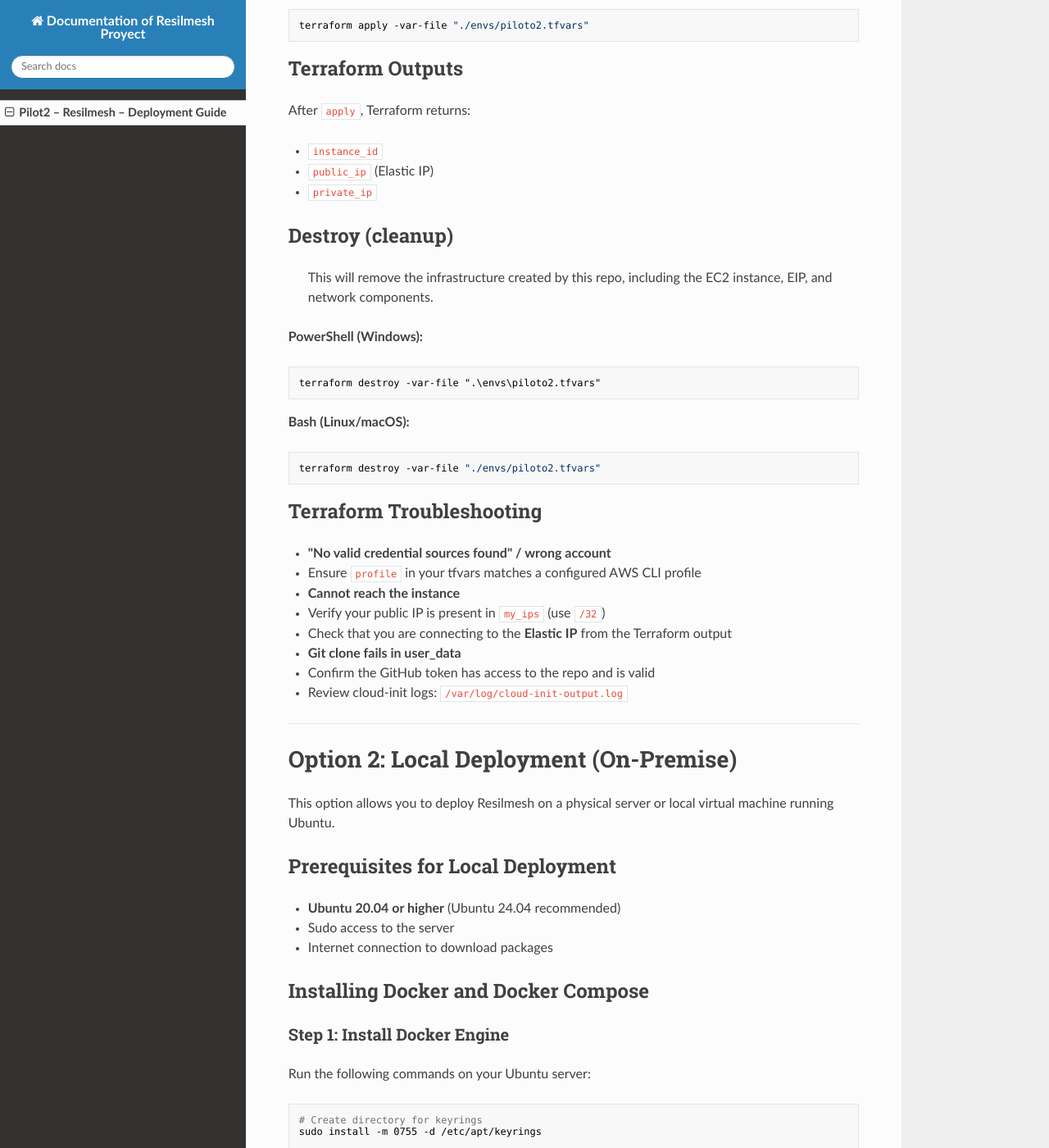
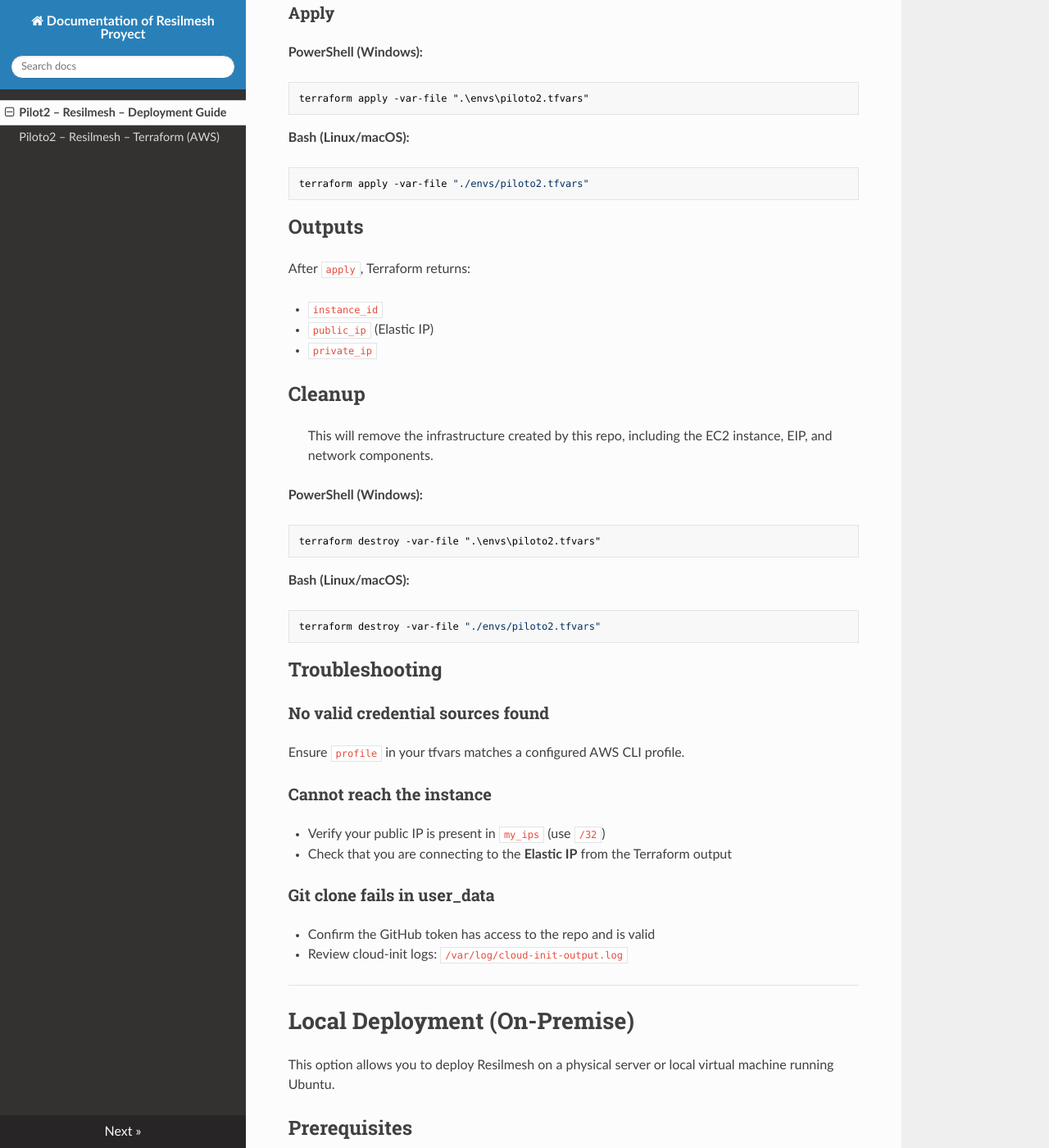
Before and after one commit to LLVSGMV/Piloto2-Resilmesh-AWS, an MkDocs documentation site: the page built from docs/index.md, in a window 1280 px wide and 1400 px high, scrolled down 4483 px. Shown: the whole window at 82% size. Built offline with MkDocs 1.6.1, drawn with Linux system fonts in a browser that asks for light colours; nearby versions of some CDN libraries; some of the changed text lies outside the part shown.

Commit message:
Update index.md

````diff
--- a/docs/index.md
+++ b/docs/index.md
@@ -9,14 +9,17 @@ Both options converge on the same Docker Compose-based application stack.
 
 ---
 
-# Option 1: AWS Deployment (Terraform)
+# AWS Deployment (Terraform)
 
 Terraform codebase to provision a **minimal, security-conscious AWS footprint** for the **Resilmesh Pilot2** environment.
 It deploys networking, IAM, and a single EC2 instance ready to run containers (Docker + Compose) and bootstrap an application stack via a Git clone.
 
 ## What Terraform Deploys
 
-### Networking (`modules/network`)
+### Networking
+
+**Module:** `modules/network`
+
 - **VPC** with DNS support/hostnames enabled
 - **Internet Gateway**
 - **Public subnet** (first CIDR from `public_subnets`) in the first available AZ
@@ -82,7 +91,7 @@ flowchart LR
         └── user_data.sh
 ```
 
-## Prerequisites for Terraform
+## Prerequisites
 
 - **Terraform >= 1.6**
 - AWS credentials configured locally (e.g., via `aws configure --profile <profile>`)
@@ -92,7 +101,7 @@ flowchart LR
   - EC2 instances + EIP
 - GitHub token with **minimum required scopes** to read the private repository used in bootstrap (`https://github.com/resilmesh2/Docker-Compose/`)
 
-## Terraform Configuration
+## Configuration
 
 ### GitHub Token
 
@@ -159,7 +170,7 @@ my_ips = [
 ]
 ```
 
-### Why `envs/piloto2.tfvars` matters
+#### Why `envs/piloto2.tfvars` matters
 
 Keeping configuration in `envs/piloto2.tfvars` helps you:
 - **Separate code from configuration** (same Terraform code can deploy different environments)
@@ -167,7 +178,7 @@ Keeping configuration in `envs/piloto2.tfvars` helps you:
 - **Rotate credentials easily** (e.g., change GitHub token or SSH keys without touching module code)
 - **Switch AWS target context** with `region` + `profile` (avoids accidental deployments to the wrong account/region)
 
-## Deploy with Terraform
+## Deployment Steps
 
 > The following commands should be run from the root directory of the repository, using a terminal.
 
@@ -201,7 +212,7 @@ terraform apply -var-file ".\envs\piloto2.tfvars"
 terraform apply -var-file "./envs/piloto2.tfvars"
 ```
 
-## Terraform Outputs
+## Outputs
 
 After `apply`, Terraform returns:
 
@@ -209,7 +220,7 @@ After `apply`, Terraform returns:
 - `public_ip` (Elastic IP)
 - `private_ip`
 
-## Destroy (cleanup)
+## Cleanup
 
 > This will remove the infrastructure created by this repo, including the EC2 instance, EIP, and network components.
 
@@ -223,24 +234,29 @@ terraform destroy -var-file ".\envs\piloto2.tfvars"
 terraform destroy -var-file "./envs/piloto2.tfvars"
 ```
 
-## Terraform Troubleshooting
+## Troubleshooting
 
-- **"No valid credential sources found" / wrong account**
-  - Ensure `profile` in your tfvars matches a configured AWS CLI profile
-- **Cannot reach the instance**
-  - Verify your public IP is present in `my_ips` (use `/32`)
-  - Check that you are connecting to the **Elastic IP** from the Terraform output
-- **Git clone fails in user_data**
-  - Confirm the GitHub token has access to the repo and is valid
-  - Review cloud-init logs: `/var/log/cloud-init-output.log`
+### No valid credential sources found
+
+Ensure `profile` in your tfvars matches a configured AWS CLI profile.
+
+### Cannot reach the instance
+
+- Verify your public IP is present in `my_ips` (use `/32`)
+- Check that you are connecting to the **Elastic IP** from the Terraform output
+
+### Git clone fails in user_data
+
+- Confirm the GitHub token has access to the repo and is valid
+- Review cloud-init logs: `/var/log/cloud-init-output.log`
 
 ---
 
-# Option 2: Local Deployment (On-Premise)
+# Local Deployment (On-Premise)
 
 This option allows you to deploy Resilmesh on a physical server or local virtual machine running Ubuntu.
 
-## Prerequisites for Local Deployment
+## Prerequisites
 
 - **Ubuntu 20.04 or higher** (Ubuntu 24.04 recommended)
 - Sudo access to the server
@@ -306,14 +322,14 @@ docker run hello-world
 
 ## Obtaining a GitHub Token
 
-To clone the private repository, you need a GitHub token (same process as in the Terraform option):
+To clone the private repository, you need a GitHub token:
 
 1. Navigate to **GitHub Settings** → **Developer settings** → **Personal access tokens** → **Tokens (classic)**
 2. Click **Generate new token (classic)**
 3. **Scopes:** Select the `repo` scope (Full control of private repositories)
 4. **Save the token:** Copy the generated token, you will use it in the next step
 
-## Clone the Docker Compose Repository
+## Clone the Repository
 
 Use the following command, replacing `USER` with your GitHub username and `TOKEN` with the token you just generated:
 
@@ -346,13 +362,13 @@ Proceed with the following steps to deploy the application stack.
 
 ## Environment Configuration
 
-### 1. Navigate to the repository directory
+### Navigate to the repository
 
 ```bash
 cd Docker-Compose
 ```
 
-### 2. Review project structure
+### Review project structure
 
 The repository contains the necessary files to deploy the services:
 
@@ -508,7 +526,7 @@ docker system df
 
 ---
 
-## Support
+# Support
 
 For issues or questions:
 
````
Also changed, not shown: other parts of docs/index.md (+18 -8 lines), docs/aa.md (added, +241 -0 lines).
